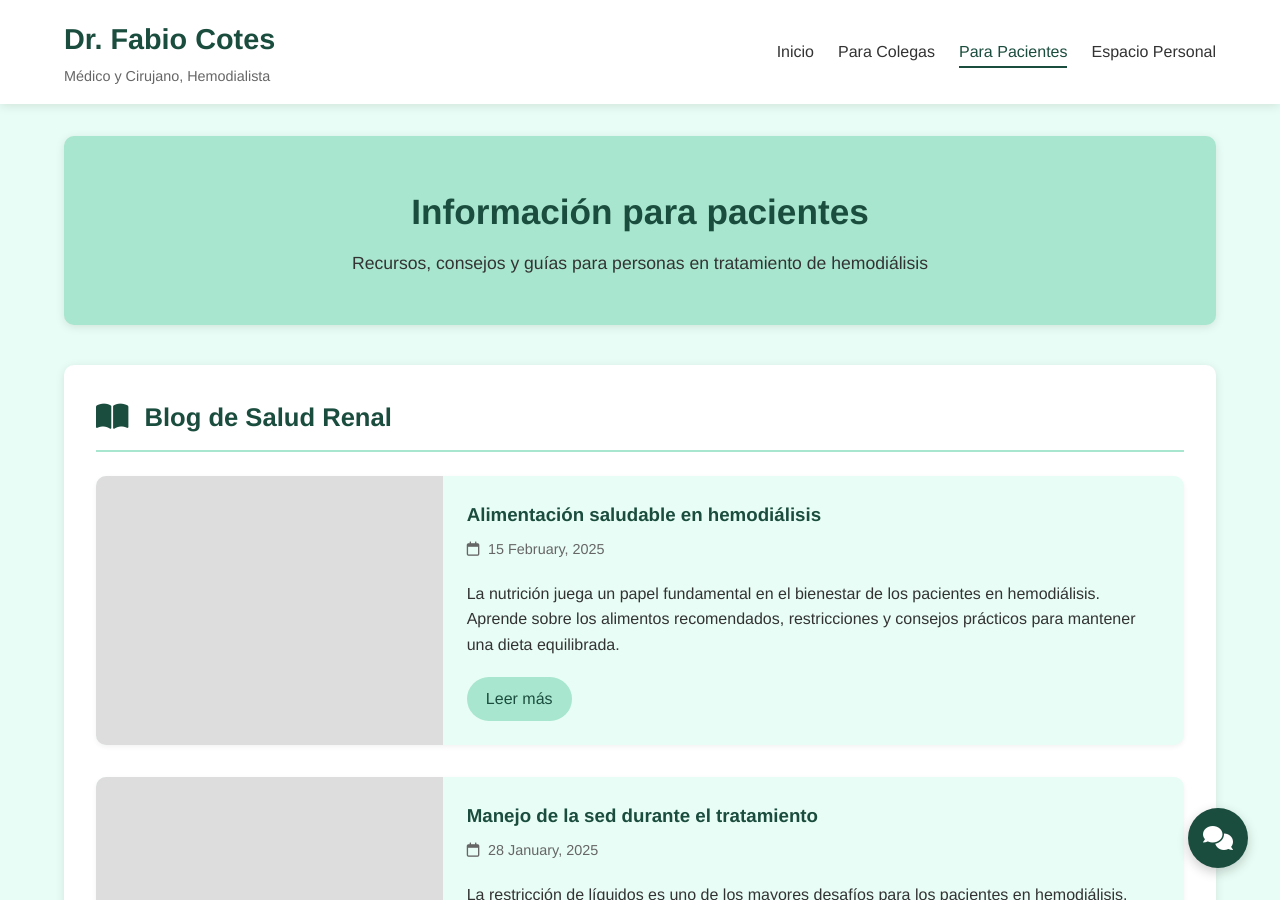
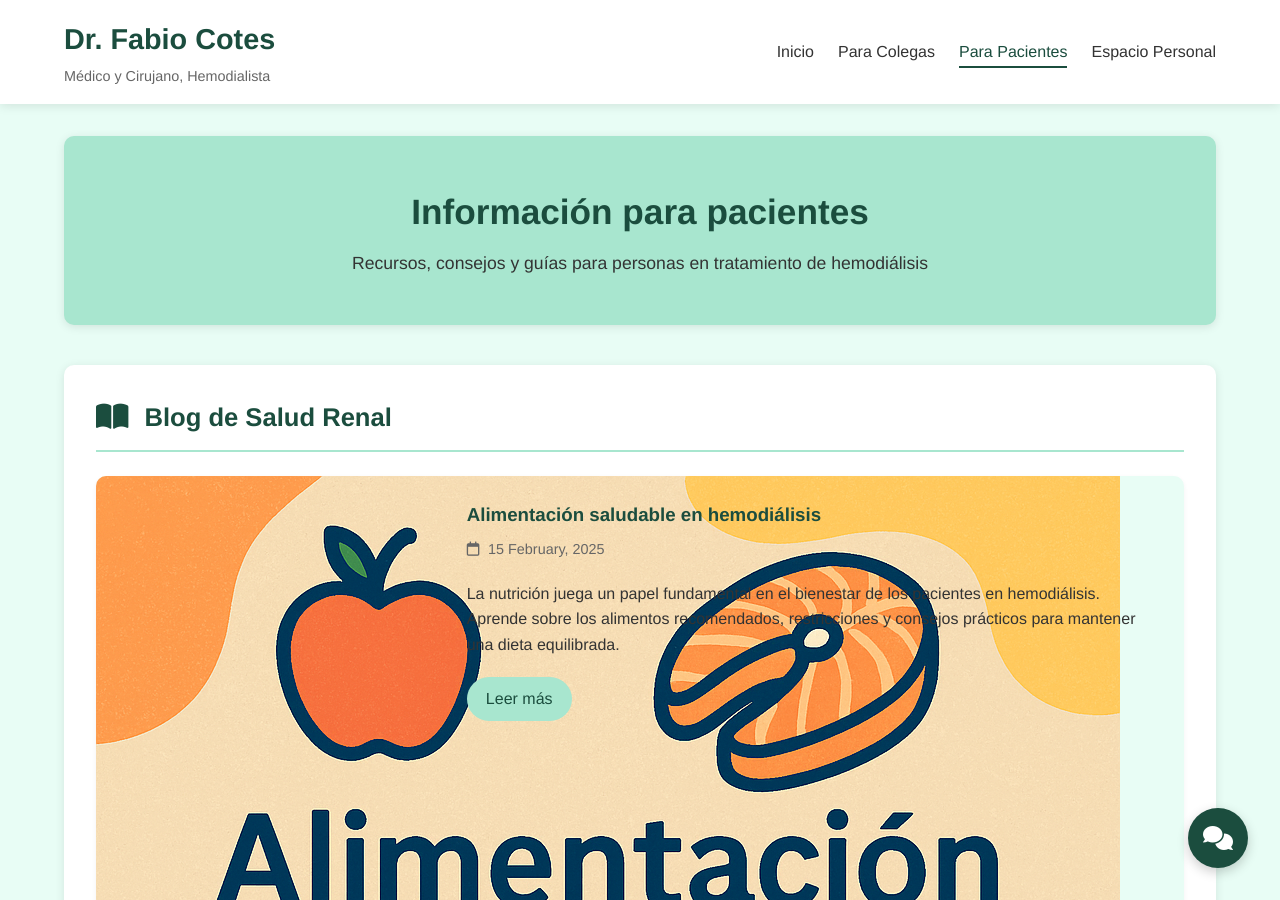
Before and after one commit to fabiocotesmd/fabiocotesmd.github.io, a Jekyll site: the page built from pacientes.html, in a window 1280 px wide and 900 px high. Built offline with Jekyll 4.4.1, drawn with Linux system fonts in a browser that asks for light colours.

Commit message:
On branch main  Your branch is up to date with 'origin/main'.
 Changes to be committed:
	modified:   pacientes.html

```diff
--- a/pacientes.html
+++ b/pacientes.html
@@ -19,7 +19,11 @@ include_faq_script: true
         {% for post in site.posts limit:3 %}
         <article class="blog-card">
             <div class="blog-image">
+                {% if post.image %}
+                <img src="{{ post.image | relative_url }}" alt="{{ post.title }}">
+                {% else %}
                 <!-- Placeholder para imagen del blog -->
+                {% endif %}
                 <div class="blog-img-placeholder"></div>
             </div>
             <div class="blog-content">
```
